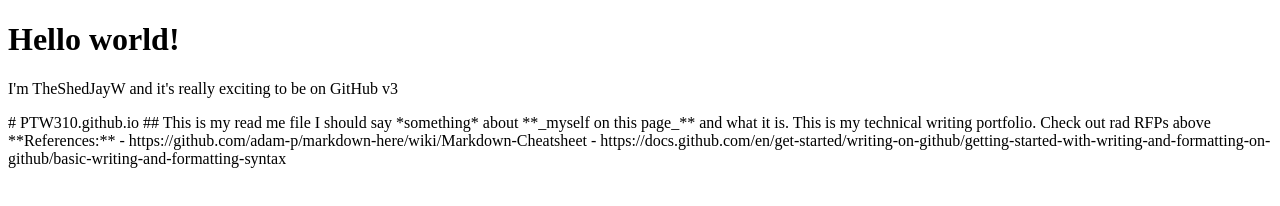
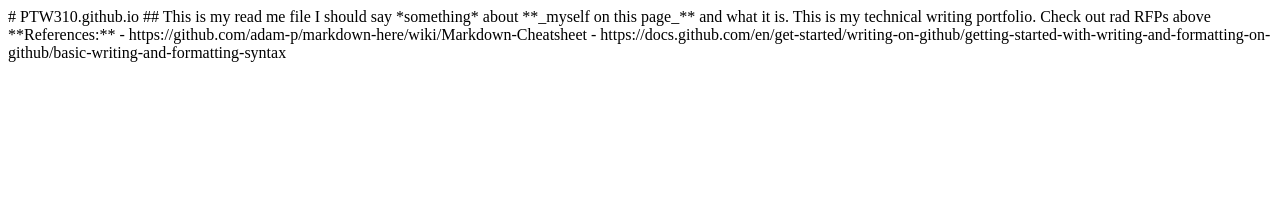
Before and after one commit to TheShedJayW/PTW310.github.io, a plain HTML site: page index.html in a window 1280 px wide. Drawn offline with Linux system fonts and the light colour scheme.

Commit message:
Update index.html

```diff
--- a/index.html
+++ b/index.html
@@ -1,20 +1,4 @@
-<!DOCTYPE html>
-<html>
-<head>
-<title>Introduction</title>
-</head>
 
-<body>
-
-<h1>Hello world!</h1>
-
-  <p>I'm TheShedJayW and it's really exciting to be on GitHub v3</p>
-
-
-</body>
-
-
-</html>
 
 
 
```
